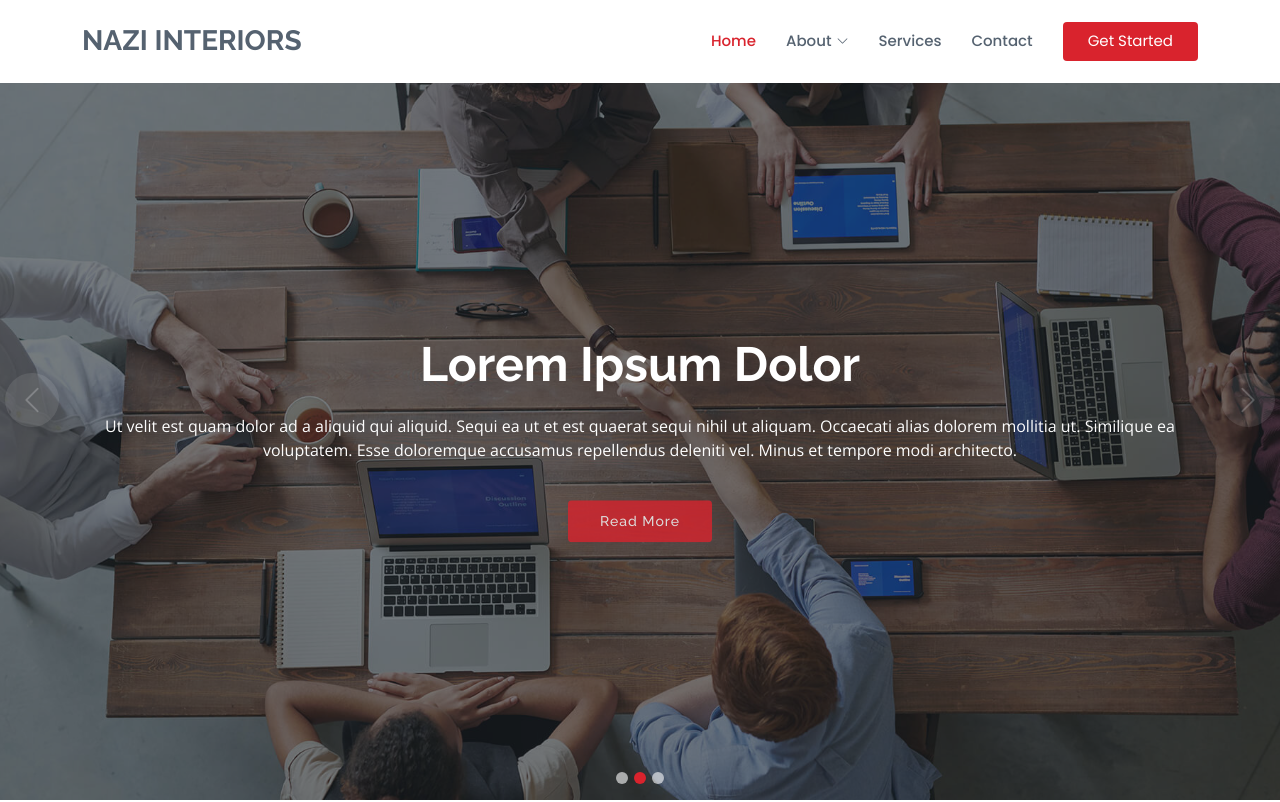
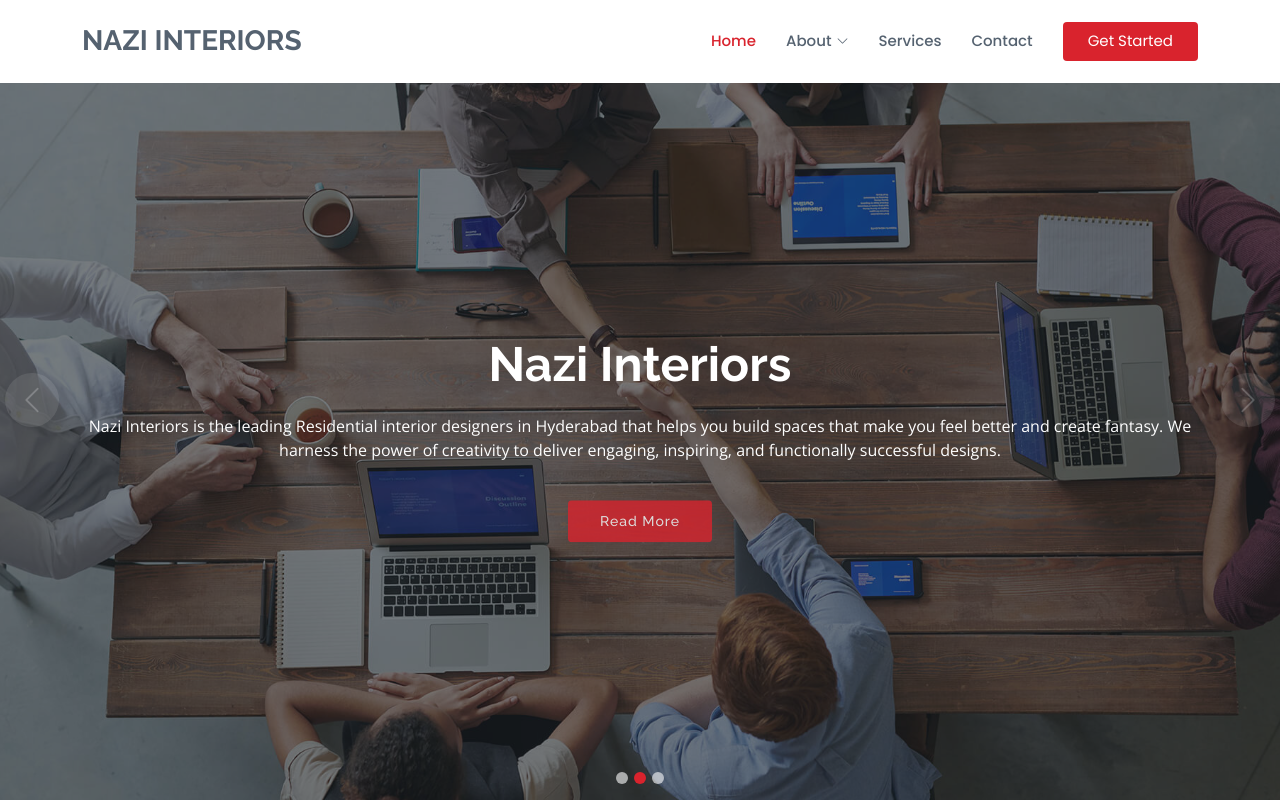
Before and after one commit to nagarajukunchala/naziInterior, a plain HTML site: page index.html in a window 1280 px wide. Shown: the top 802 px of the page. Drawn offline with nearby package versions, Linux system fonts and the light colour scheme.

Commit message:
content changes are added

```diff
--- a/index.html
+++ b/index.html
@@ -5,12 +5,12 @@
   <meta charset="utf-8">
   <meta content="width=device-width, initial-scale=1.0" name="viewport">
 
-  <title>Sailor Bootstrap Template - Index</title>
+  <title>Nazi Interiors</title>
   <meta content="" name="description">
   <meta content="" name="keywords">
 
-  <!-- Favicons -->
-  <link href="assets/img/favicon.png" rel="icon">
+  <!-- Favicons
+  <link href="assets/img/favicon.png" rel="icon"> -->
   <link href="assets/img/apple-touch-icon.png" rel="apple-touch-icon">
 
   <!-- Google Fonts -->
@@ -94,7 +94,7 @@
           <div class="carousel-container">
             <div class="container">
               <h2 class="animate__animated animate__fadeInDown">Welcome to <span>Nazi Interiors</span></h2>
-              <p class="animate__animated animate__fadeInUp">Ut velit est quam dolor ad a aliquid qui aliquid. Sequi ea ut et est quaerat sequi nihil ut aliquam. Occaecati alias dolorem mollitia ut. Similique ea voluptatem. Esse doloremque accusamus repellendus deleniti vel. Minus et tempore modi architecto.</p>
+              <p class="animate__animated animate__fadeInUp">When you give your home the Nazi Interiors touch, you get both beauty and functionality. We employ state-of-the-art technology to ensure your home features a flawless look that lasts a very long time.</p>
               <a href="#about" class="btn-get-started animate__animated animate__fadeInUp scrollto">Read More</a>
             </div>
           </div>
@@ -104,8 +104,8 @@
         <div class="carousel-item" style="background-image: url(assets/img/slide/slide-2.jpg)">
           <div class="carousel-container">
             <div class="container">
-              <h2 class="animate__animated animate__fadeInDown">Lorem Ipsum Dolor</h2>
-              <p class="animate__animated animate__fadeInUp">Ut velit est quam dolor ad a aliquid qui aliquid. Sequi ea ut et est quaerat sequi nihil ut aliquam. Occaecati alias dolorem mollitia ut. Similique ea voluptatem. Esse doloremque accusamus repellendus deleniti vel. Minus et tempore modi architecto.</p>
+              <h2 class="animate__animated animate__fadeInDown">Nazi Interiors</h2>
+              <p class="animate__animated animate__fadeInUp">Nazi Interiors is the leading  Residential interior designers in Hyderabad that helps you build spaces that make you feel better and create fantasy. We harness the power of creativity to deliver engaging, inspiring, and functionally successful designs.</p>
               <a href="#about" class="btn-get-started animate__animated animate__fadeInUp scrollto">Read More</a>
             </div>
           </div>
@@ -115,8 +115,8 @@
         <div class="carousel-item" style="background-image: url(assets/img/slide/slide-3.jpg)">
           <div class="carousel-container">
             <div class="container">
-              <h2 class="animate__animated animate__fadeInDown">Sequi ea ut et est quaerat</h2>
-              <p class="animate__animated animate__fadeInUp">Ut velit est quam dolor ad a aliquid qui aliquid. Sequi ea ut et est quaerat sequi nihil ut aliquam. Occaecati alias dolorem mollitia ut. Similique ea voluptatem. Esse doloremque accusamus repellendus deleniti vel. Minus et tempore modi architecto.</p>
+              <h2 class="animate__animated animate__fadeInDown">Nazi Interiors</h2>
+              <p class="animate__animated animate__fadeInUp">At Nazi Interiors we offer the best possible solutions for any scale of interior-related requirements.</p>
               <a href="#about" class="btn-get-started animate__animated animate__fadeInUp scrollto">Read More</a>
             </div>
           </div>
@@ -428,8 +428,10 @@
               </div>
             </div>
           </div>
+          <div class="col-lg-2 col-md-6 footer-links"></div>
+          <div class="col-lg-2 col-md-6 footer-links"></div>
 
-          <div class="col-lg-2 col-md-6 footer-links">
+          <!-- <div class="col-lg-2 col-md-6 footer-links">
             <h4>Useful Links</h4>
             <ul>
               <li><i class="bx bx-chevron-right"></i> <a href="#">Home</a></li>
@@ -440,7 +442,7 @@
             </ul>
           </div>
 
-          <!--<div class="col-lg-3 col-md-6 footer-links">
+         <div class="col-lg-3 col-md-6 footer-links">
             <h4>Our Services</h4>
             <ul>
               <li><i class="bx bx-chevron-right"></i> <a href="#">Web Design</a></li>
```
Also changed, not shown: contact.html (+2 -2 lines), services.html (+1 -1 lines).
